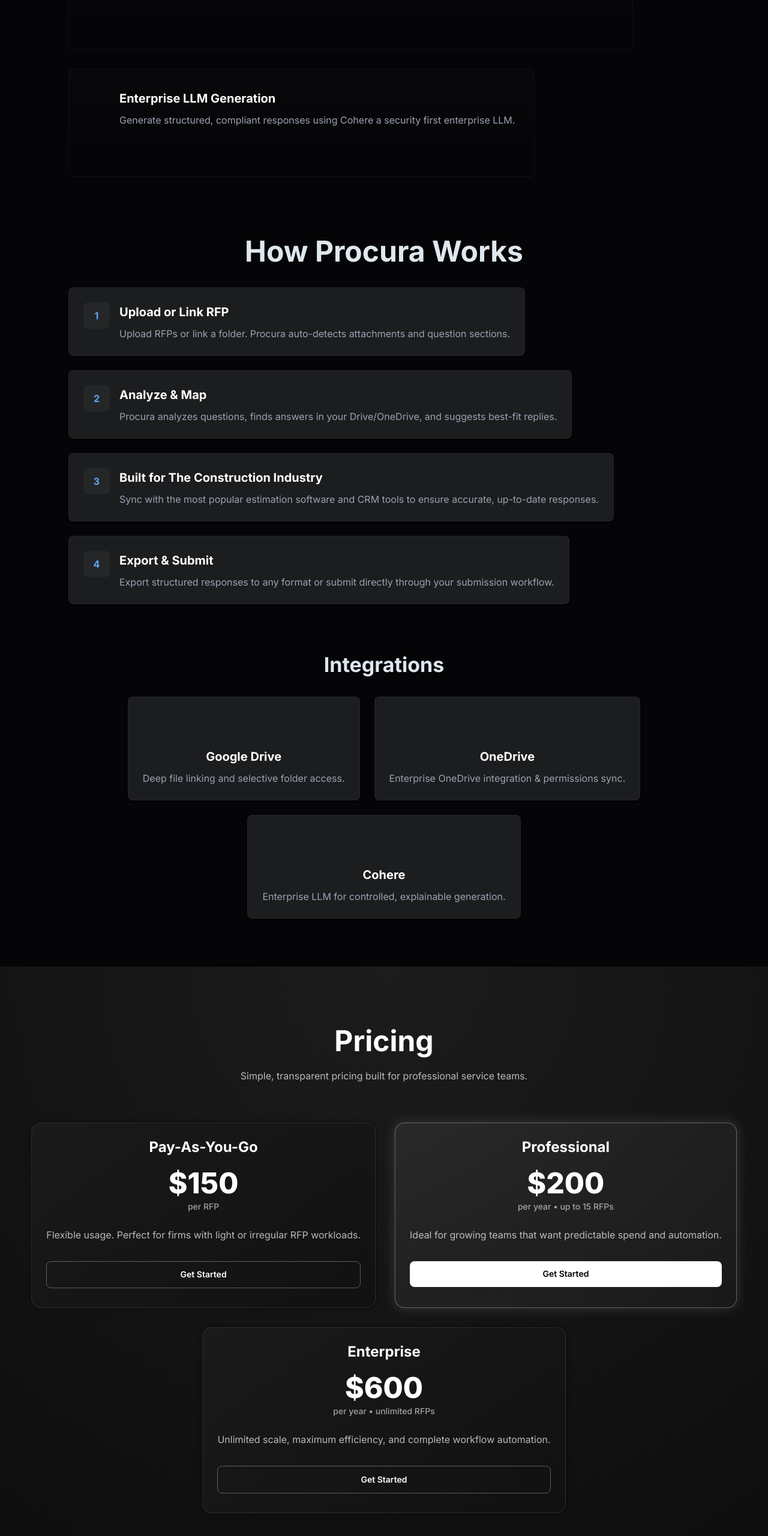
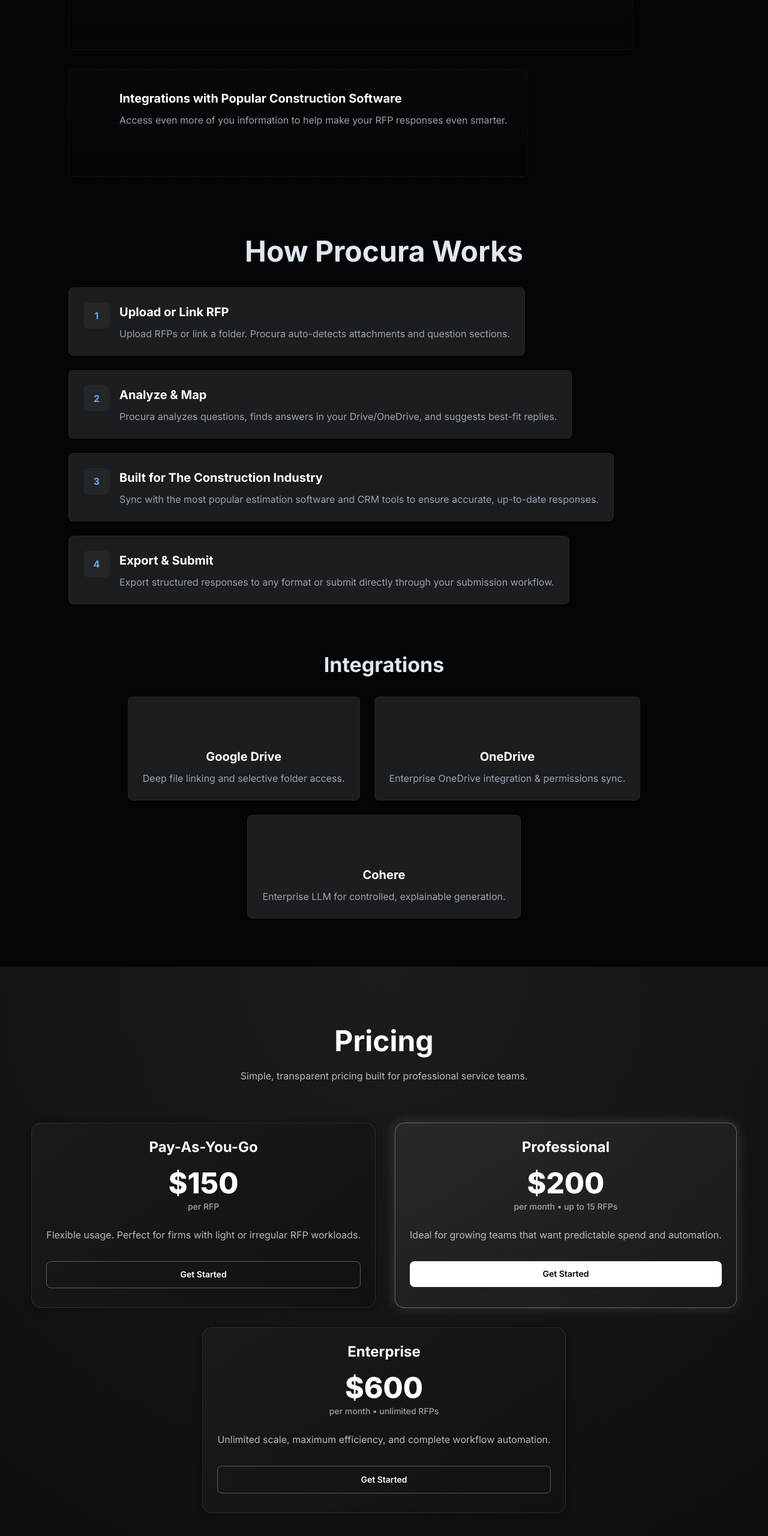
Before and after one commit to wm-c/Procura, a Next.js app: page / in a window 1280 px wide. Shown: the part 898-3458 px from the top of the page at 60% size. Built offline with nearby package versions, Linux system fonts and the light colour scheme; some icons are missing.

Commit message:
Pricing Change

```diff
--- a/components/Features.jsx
+++ b/components/Features.jsx
@@ -20,8 +20,8 @@
   },
   {
     icon: <SmartToyIcon fontSize="large" />,
-    title: "Enterprise LLM Generation",
-    desc: "Generate structured, compliant responses using Cohere a security first enterprise LLM.",
+    title: "Integrations with Popular Construction Software",
+    desc: "Access even more of you information to help make your RFP responses even smarter.",
   },
 ];
 
--- a/components/PricingSection.jsx
+++ b/components/PricingSection.jsx
@@ -17,14 +17,14 @@
     {
       title: "Professional",
       price: "$200",
-      period: "per year • up to 15 RFPs",
+      period: "per month • up to 15 RFPs",
       description: "Ideal for growing teams that want predictable spend and automation.",
       highlighted: true, // Highlighted middle tier
     },
     {
       title: "Enterprise",
       price: "$600",
-      period: "per year • unlimited RFPs",
+      period: "per month • unlimited RFPs",
       description: "Unlimited scale, maximum efficiency, and complete workflow automation.",
       highlighted: false,
     },
```
